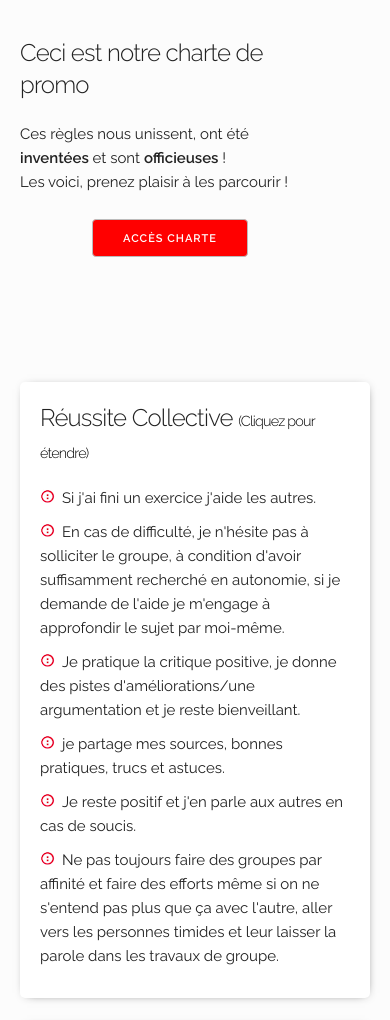
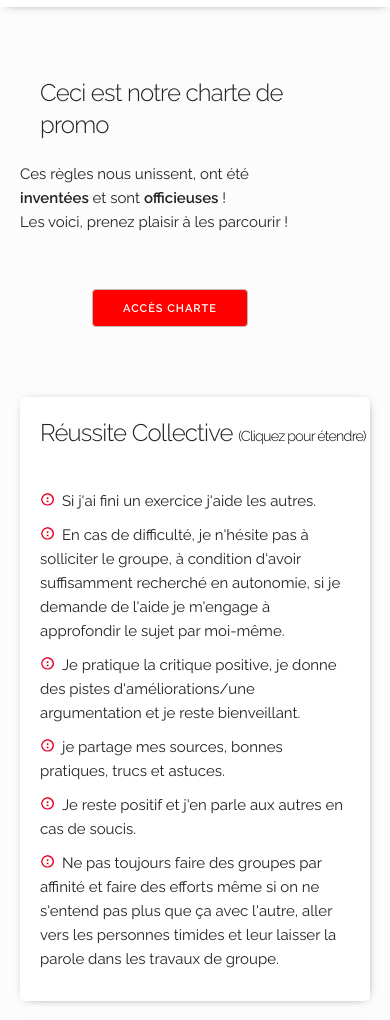
Before and after one commit to loodz95/Charte, a plain HTML site: page index.html in a window 390 px wide. Shown: the part 98-1118 px from the top of the page. Drawn offline with Linux system fonts and the light colour scheme.

Commit message:
dernière version à envoyer

```diff
--- a/css/style.css
+++ b/css/style.css
@@ -23,15 +23,25 @@ flex-wrap: wrap;
 }
 
 .bouton{
-  padding-bottom: 70px;
+padding-bottom: 50px;
+
+}
+
+h4{
+    padding-top: 20px;
+padding-left: 20px;
+}
+
+.liste{
+    background-color: white;
+   box-shadow: 1px 1px 10px -6px;
+    border-radius: 5px;
 }
 
 ul{
-    background-color: white;
-   box-shadow: 1px 1px 10px -6px;
-    border-radius: 5px;
+    list-style-image: url(/images/bullet.png);
     padding: 20px;
-    list-style-image: url(/images/bullet.png);
+
 }
 
 #togg1, #togg2, #togg3{
@@ -46,7 +56,14 @@ ul{
         align-items: center;
         flex-wrap: wrap;
     }
-    #togg1, #togg2, #togg3{
+
+  .bouton{
+    padding-top: 2em;
+    padding-bottom: 1em;
+  }
+  h4{
+
+  }
 
 
 }
@@ -60,7 +77,7 @@ ul{
     }
 
     }
-}
+
 
 
 @media (min-width: 750px) {}
--- a/index.html
+++ b/index.html
@@ -54,38 +54,46 @@
     </div>
 
     <div class="liste">
+      <h4>Réussite Collective <span id="togg1">(Cliquez pour étendre)</span> </h4>
+      <div id="d1">
       <ul>
-        <h4>Réussite Collective <span id="togg1">(Cliquez pour étendre)</span> </h4>
-        <div id="d1">
         <li>Si j'ai fini un exercice j'aide les autres.</li>
         <li>En cas de difficulté, je n'hésite pas à solliciter le groupe, à condition d'avoir suffisamment recherché en autonomie, si je demande de l'aide je m'engage à approfondir le sujet par moi-même.</li>
       <li>Je pratique la critique positive, je donne des pistes d'améliorations/une argumentation et je reste bienveillant.</li>
     <li>je partage mes sources, bonnes pratiques, trucs et astuces.</li>
     <li>Je reste positif et j'en parle aux autres en cas de soucis.</li>
     <li>Ne pas toujours faire des groupes par affinité et faire des efforts même si on ne s'entend pas plus que ça avec l'autre, aller vers les personnes timides et leur laisser la parole dans les travaux de groupe.</li>
+      </ul>
   </div>
-  </ul>
-    <ul>
+</div>
+
+  <div class="liste">
       <h4>Vivre ensemble <span id="togg2">(Cliquez pour étendre)</span> </h4>
       <div id="d2">
+      <ul>
       <li>Je fais en sorte qu'il n'y ait pas de bruits parasites(téléphone en silencieux, je ramène des écouteurs).</li>
       <li>Je fais attention aux affaires des autres quand ils sont absents.</li>
       <li>Je reste moi-même</li>
+    </ul>
     </div>
-    </ul>
-    <ul>
-      <h4>Pour le fun&#128540 <span id="togg3">(Cliquez pour étendre)</span></h4>
+  </div>
+
+
+    <div class="liste">
+      <h4>Pour le fun&#128540;<span id="togg3">(Cliquez pour étendre)</span></h4>
       <div id="d3">
+      <ul>
       <li>Théo est le référent café, ne l'oublions surtout pas !</li>
       <li>Toute personne arrivant avec 20 minutes de retard fera apparaître des croissants le lendemain sur les tables.</li>
+    </ul>
     </div>
-    </ul>
+
     </div>
 
 
     <br>
 
-    <section>
+
       Grâce à ce règlement on obtient le code suivant :
       <pre><code style="overflow: auto;">
         var compétencesDePromo = [];
@@ -96,14 +104,13 @@
           humeurPromo = 'Pas top';
         }
       </code></pre>
-    </section>
+
 
   </main>
 
   <!-- Fin du document (fermeture des balises)
     –––––––––––––––––––––––––––––––––––––––––––––––––– -->
-    <button id="button1">Show random item</button>
-</div>
+
 
 <!--Lien Javascript à la fin car ne charge pas lorsqu'il est mis en début de page-->
 <script src="./js/scriptName.js"></script>
```
